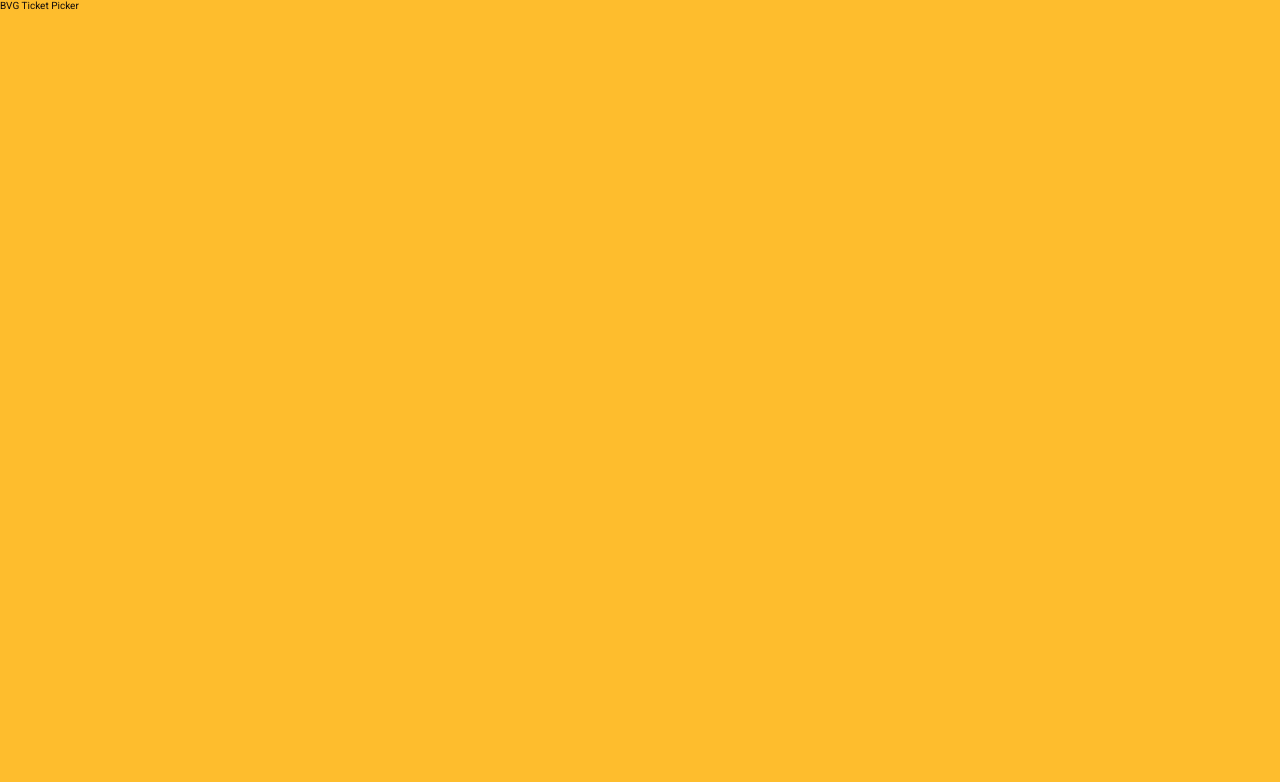
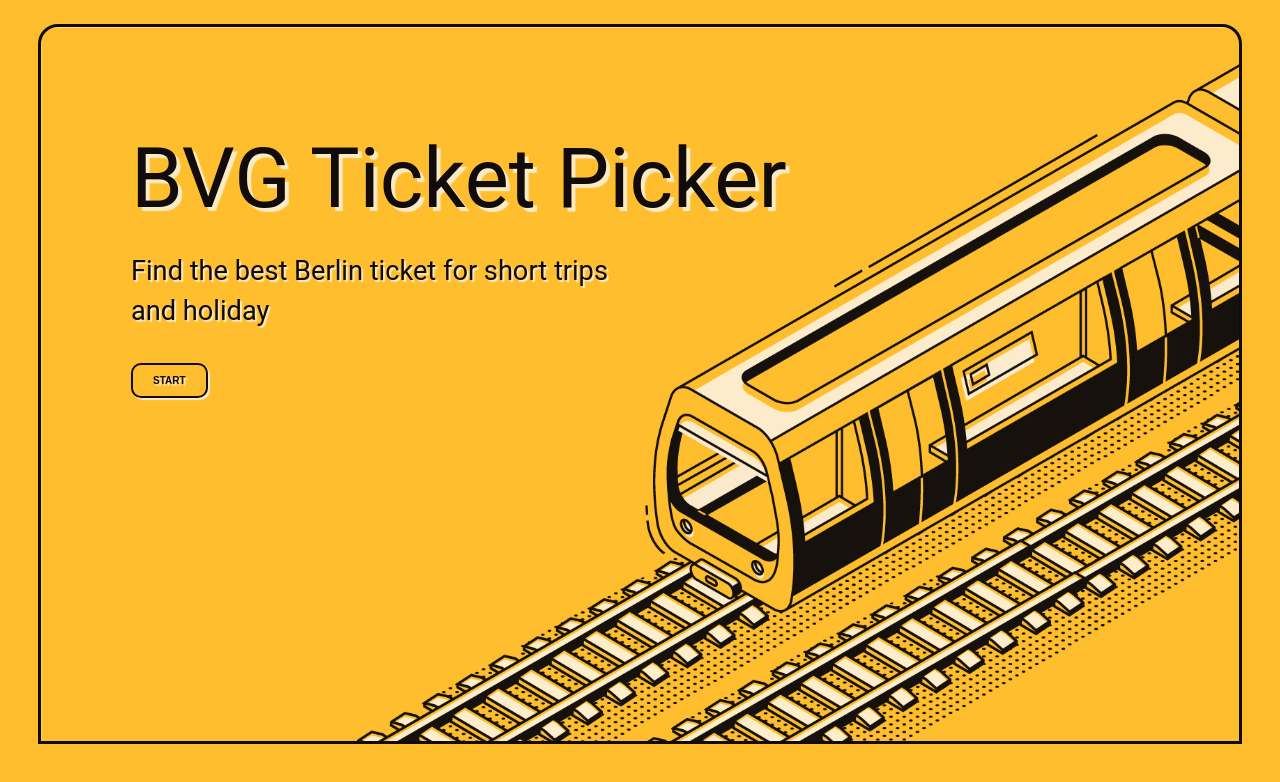
Before and after one commit to Jeff-Moraes/BVG-Ticket-Picker, a React (Create React App) app: page / in a window 1280 px wide. Shown: the top 782 px of the page. Built offline with nearby package versions, Linux system fonts and the light colour scheme.

Commit message:
Created Header component

```diff
--- a/src/App.tsx
+++ b/src/App.tsx
@@ -1,10 +1,12 @@
 import React from 'react';
+
+import Header from './components/Header'
 
 function App() {
   return (
-    <div>
-      <h1>BVG Ticket Picker</h1>
-    </div>
+    <>
+      <Header />
+    </>
   );
 }
 
--- /dev/null
+++ b/src/components/Header/index.tsx
@@ -0,0 +1,13 @@
+import React from 'react'
+
+import {HeaderContainer} from './styles';
+
+export default function Header() {
+  return (
+    <HeaderContainer>
+      <h1>BVG Ticket Picker</h1>
+      <h2>Find the best Berlin ticket for short trips and holiday</h2>
+      <button>START</button>
+    </HeaderContainer>
+  )
+}
--- /dev/null
+++ b/src/components/Header/styles.ts
@@ -0,0 +1,59 @@
+import styled from 'styled-components';
+
+import { secondaryColor, lightColor, darkColor } from '../../styles/colors';
+import headerBackgroundImg from '../../assets/images/header-background.jpg';
+
+export const HeaderContainer = styled.div`
+  height: 90vh;
+  width: 94vw;
+  background-image: url(${headerBackgroundImg});
+  background-size: cover;
+
+  margin: 3vh 3vw 0 3vw;
+  border: 3px solid ${darkColor};
+  border-radius: 20px 20px 0 0;
+
+  padding: 14vh 7vw 7vh 7vw;
+
+  h1 {
+    font-size: 5.2rem;
+    color: ${darkColor};
+
+    text-shadow: 4px 4px 1px ${lightColor};
+    line-height: 5rem;
+  }
+
+  h2 {
+    font-size: 1.7rem;
+    color: ${darkColor};
+
+    text-shadow: 2px 2px 1px ${lightColor};
+    line-height: 2.5rem;
+    padding-top: 2rem;
+    width: 40vw;
+  }
+
+  button {
+    background-color: ${secondaryColor};
+    display: block;
+    margin-top: 2rem;
+    padding: 10px 20px;
+
+    color: ${darkColor};
+    font-weight: 600;
+    text-decoration: none;
+    text-shadow: 2px 2px 1px ${lightColor};
+
+    border: 2px solid ${darkColor};
+    border-radius: 10px;
+    box-shadow: 2px 2px 1px ${lightColor};
+
+    transition: box-shadow 0.5s, text-shadow 0.5s, padding-left 0.5s;
+
+    &:hover {
+      padding-left: 40px;
+      box-shadow: 3px 3px 2px ${lightColor};
+      text-shadow: 3px 3px 2px ${lightColor};
+    }
+  }
+`;
```
Also changed, not shown: src/assets/images/header-background.jpg (added).
